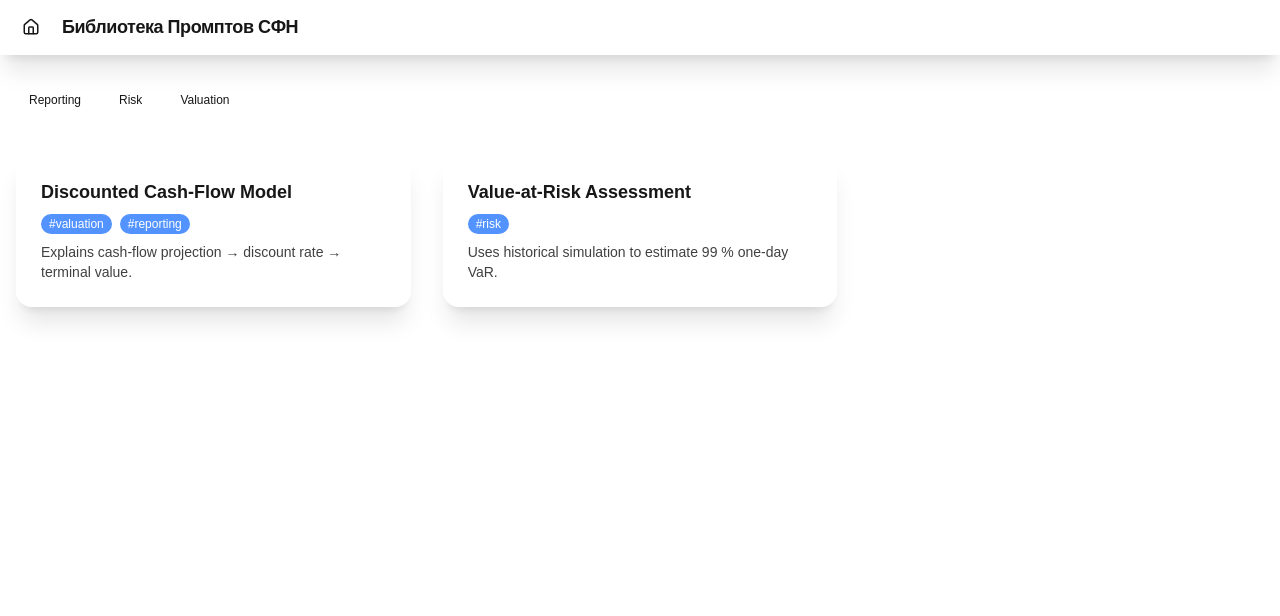
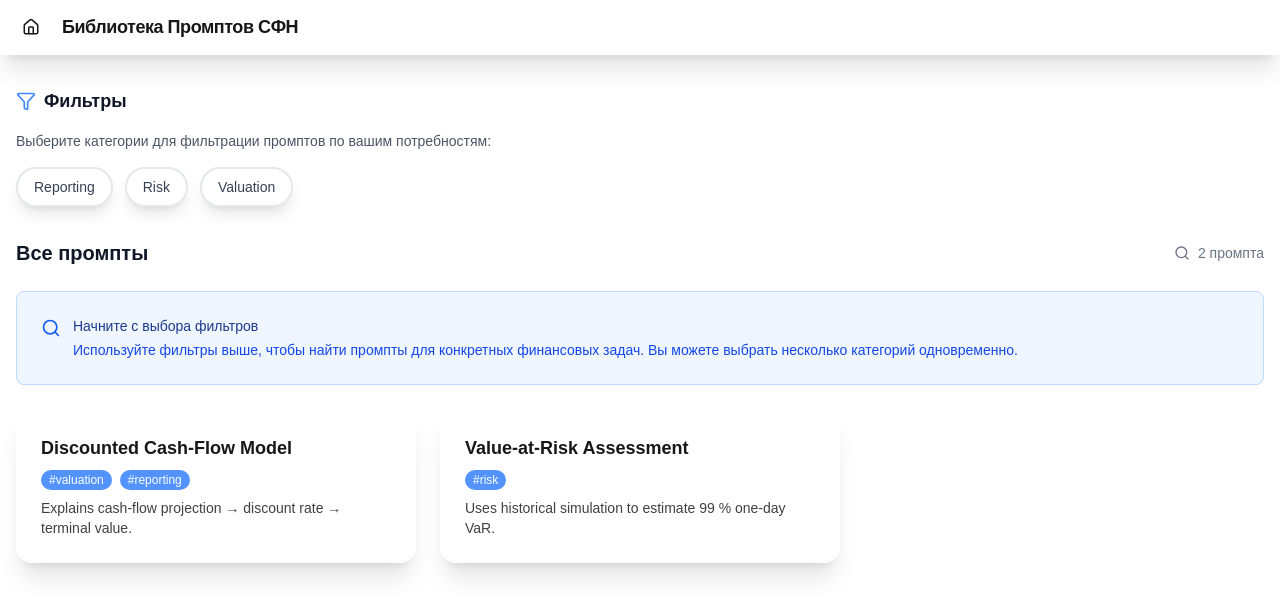
Before and after one commit to echernyi/Prompt-Library, a Next.js app in the folder finance-prompts/: page / in a window 1280 px wide. Shown: the top 616 px of the page. Built offline with nearby package versions, Linux system fonts and the light colour scheme.

Commit message:
Enhance category filter UI with improved styling and user experience
Co-authored-by: egorchernyi1 <egorchernyi1@icloud.com>

```diff
--- a/finance-prompts/components/CategoryFilter.tsx
+++ b/finance-prompts/components/CategoryFilter.tsx
@@ -1,11 +1,13 @@
 'use client';
 
 import { useRouter, useSearchParams } from 'next/navigation';
+import { Filter, X } from 'lucide-react';
 import { cn } from '@/lib/utils';
 
 interface CategoryFilterProps {
   categories: string[];
 }
+
 export function CategoryFilter({ categories }: CategoryFilterProps) {
   const router = useRouter();
   const search = useSearchParams();
@@ -21,22 +23,91 @@ export function CategoryFilter({ categories }: CategoryFilterProps) {
     router.replace(next ? `?cat=${next}` : '');
   }
 
+  function clearAllFilters() {
+    router.replace('');
+  }
+
   return (
+    <div className="space-y-4">
+      {/* Header Section */}
+      <div className="flex items-center justify-between">
+        <div className="flex items-center gap-2">
+          <Filter className="h-5 w-5 text-accent" />
+          <h2 className="text-lg font-semibold text-gray-900">Фильтры</h2>
+        </div>
+        {selected.size > 0 && (
+          <button
+            onClick={clearAllFilters}
+            className="flex items-center gap-1 text-xs text-gray-500 hover:text-gray-700 transition-colors"
+          >
+            <X className="h-3 w-3" />
+            Очистить всё
+          </button>
+        )}
+      </div>
+
+      {/* Instruction Text */}
+      <p className="text-sm text-gray-600">
+        Выберите категории для фильтрации промптов по вашим потребностям:
+      </p>
+
+      {/* Filter Pills */}
       <div className="flex flex-wrap gap-3">
-      {categories.map((cat) => (
+        {categories.map((cat) => {
+          const isSelected = selected.has(cat);
+          return (
             <button
               key={cat}
               onClick={() => toggle(cat)}
               className={cn(
-            'rounded-full px-3 py-1 text-xs capitalize shadow-glass backdrop-blur-sm border border-white/30 transition-all',
-            selected.has(cat)
-              ? 'bg-accent/90 text-white'
-              : 'bg-white/10 hover:bg-white/20'
+                'group relative rounded-full px-4 py-2 text-sm font-medium capitalize transition-all duration-200 transform hover:scale-105',
+                'border-2 shadow-lg backdrop-blur-sm',
+                'focus:outline-none focus:ring-2 focus:ring-accent/50 focus:ring-offset-2',
+                isSelected
+                  ? 'bg-accent border-accent text-white shadow-accent/25 hover:bg-accent/90'
+                  : 'bg-white/80 border-gray-200 text-gray-700 hover:border-accent/50 hover:bg-accent/5 hover:text-accent'
               )}
             >
+              <span className="flex items-center gap-2">
                 {cat}
+                {isSelected && (
+                  <div className="w-2 h-2 bg-white/80 rounded-full animate-pulse" />
+                )}
+              </span>
+
+              {/* Hover tooltip */}
+              <div className="absolute bottom-full mb-2 left-1/2 transform -translate-x-1/2 opacity-0 group-hover:opacity-100 transition-opacity duration-200 pointer-events-none">
+                <div className="bg-gray-900 text-white text-xs rounded-lg px-2 py-1 whitespace-nowrap">
+                  {isSelected ? 'Убрать фильтр' : 'Применить фильтр'}
+                </div>
+              </div>
             </button>
+          );
+        })}
+      </div>
+
+      {/* Active Filters Summary */}
+      {selected.size > 0 && (
+        <div className="flex items-center gap-2 text-sm">
+          <span className="text-gray-600">Активные фильтры:</span>
+          <div className="flex flex-wrap gap-1">
+            {Array.from(selected).map((cat) => (
+              <span
+                key={cat}
+                className="inline-flex items-center gap-1 bg-accent/10 text-accent px-2 py-1 rounded-md text-xs font-medium"
+              >
+                {cat}
+                <button
+                  onClick={() => toggle(cat)}
+                  className="hover:bg-accent/20 rounded-full p-0.5 transition-colors"
+                >
+                  <X className="h-3 w-3" />
+                </button>
+              </span>
             ))}
+          </div>
+        </div>
+      )}
     </div>
   );
 }
--- a/finance-prompts/components/FilterablePrompts.tsx
+++ b/finance-prompts/components/FilterablePrompts.tsx
@@ -2,7 +2,8 @@
 
 import { useMemo } from 'react';
 import { useSearchParams } from 'next/navigation';
-import { getPromptsByCategories } from '@/lib/prompts';
+import { Search, AlertCircle } from 'lucide-react';
+import { getPromptsByCategories, type Prompt } from '@/lib/prompts';
 import { CategoryFilter } from '@/components/CategoryFilter';
 import { PromptPreview } from '@/components/PromptPreview';
 
@@ -22,21 +23,77 @@ export default function FilterablePrompts({ categories }: FilterablePromptsProps
     [selected]
   );
 
+  const hasNoFilters = selected.length === 0;
+  const hasNoResults = selected.length > 0 && prompts.length === 0;
+
   return (
-    <div className="space-y-10">
-      <CategoryFilter categories={categories} />
+    <div className="space-y-8">
+      {/* Filter Section */}
+      <section aria-labelledby="filters-heading">
+        <CategoryFilter categories={categories} />
+      </section>
 
-      {prompts.length ? (
-        <div className="grid gap-8 md:grid-cols-2 lg:grid-cols-3">
-          {prompts.map((p) => (
-            <PromptPreview key={p.id} prompt={p} />
-          ))}
+      {/* Results Section */}
+      <section aria-labelledby="results-heading">
+        {/* Results Header */}
+        <div className="flex items-center justify-between mb-6">
+          <h2 id="results-heading" className="text-xl font-semibold text-gray-900">
+            {hasNoFilters ? 'Все промпты' : 'Результаты фильтрации'}
+          </h2>
+          <div className="flex items-center gap-2 text-sm text-gray-500">
+            <Search className="h-4 w-4" />
+            <span>{prompts.length} промпт{prompts.length === 1 ? '' : prompts.length > 4 ? 'ов' : 'а'}</span>
+          </div>
         </div>
-      ) : (
-        <p className="text-sm text-neutral-500">
-          Нет промптов для выбранных категорий.
-        </p>
-      )}
+
+        {/* No Filters State */}
+        {hasNoFilters && (
+          <div className="bg-blue-50 border border-blue-200 rounded-lg p-6 mb-6">
+            <div className="flex items-start gap-3">
+              <div className="flex-shrink-0">
+                <Search className="h-5 w-5 text-blue-600 mt-0.5" />
+              </div>
+              <div>
+                <h3 className="text-sm font-medium text-blue-900 mb-1">
+                  Начните с выбора фильтров
+                </h3>
+                <p className="text-sm text-blue-700">
+                  Используйте фильтры выше, чтобы найти промпты для конкретных финансовых задач.
+                  Вы можете выбрать несколько категорий одновременно.
+                </p>
+              </div>
+            </div>
+          </div>
+        )}
+
+        {/* No Results State */}
+        {hasNoResults && (
+          <div className="bg-amber-50 border border-amber-200 rounded-lg p-6 mb-6">
+            <div className="flex items-start gap-3">
+              <div className="flex-shrink-0">
+                <AlertCircle className="h-5 w-5 text-amber-600 mt-0.5" />
+              </div>
+              <div>
+                <h3 className="text-sm font-medium text-amber-900 mb-1">
+                  Нет промптов для выбранных фильтров
+                </h3>
+                <p className="text-sm text-amber-700">
+                  Попробуйте изменить или убрать некоторые фильтры, чтобы увидеть больше результатов.
+                </p>
+              </div>
+            </div>
+          </div>
+        )}
+
+        {/* Results Grid */}
+        {prompts.length > 0 && (
+          <div className="grid gap-6 md:grid-cols-2 lg:grid-cols-3">
+            {prompts.map((p: Prompt) => (
+              <PromptPreview key={p.id} prompt={p} />
+            ))}
+          </div>
+        )}
+      </section>
     </div>
   );
 }
```
Lines whose indentation alone changed are shown as unchanged.
